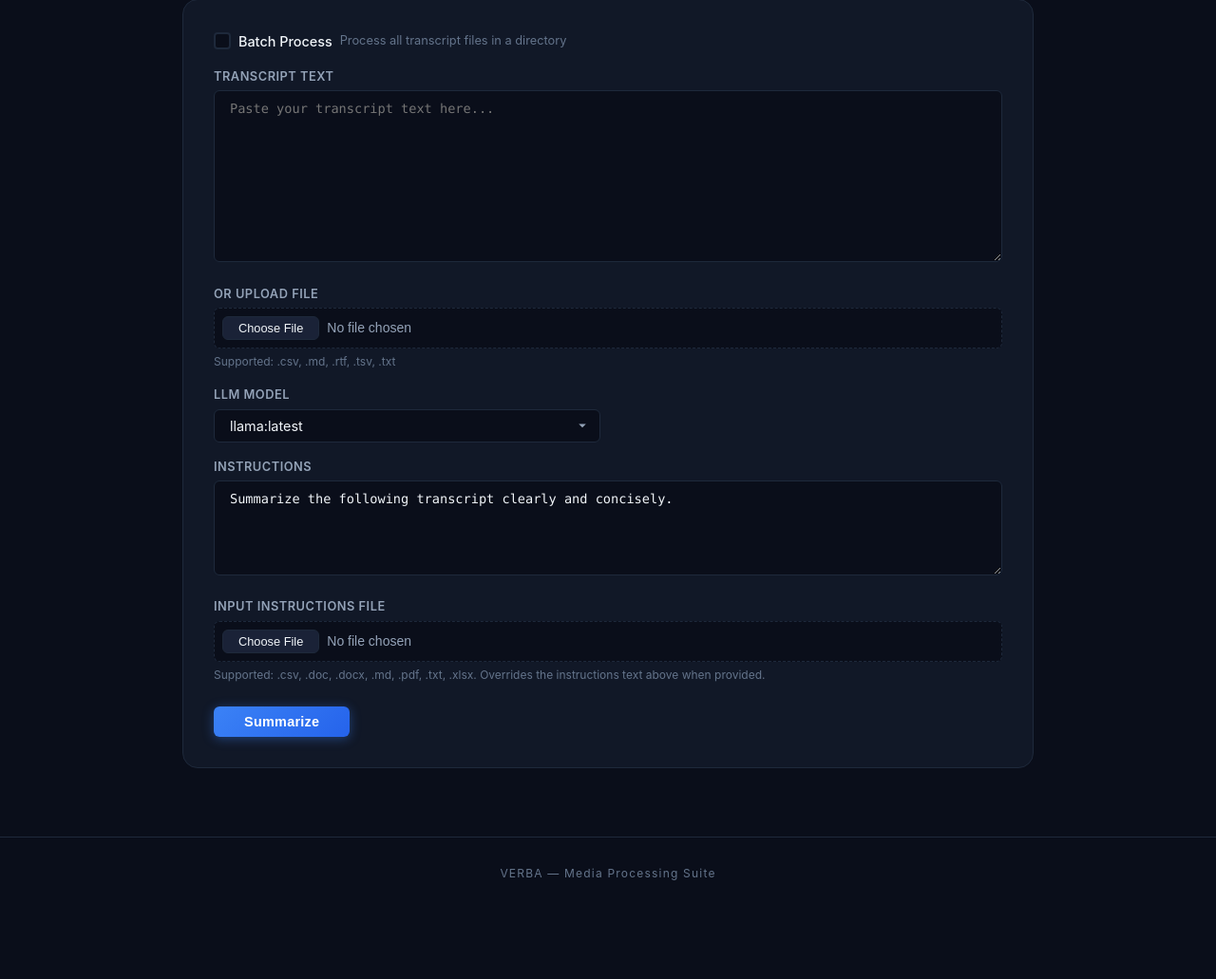
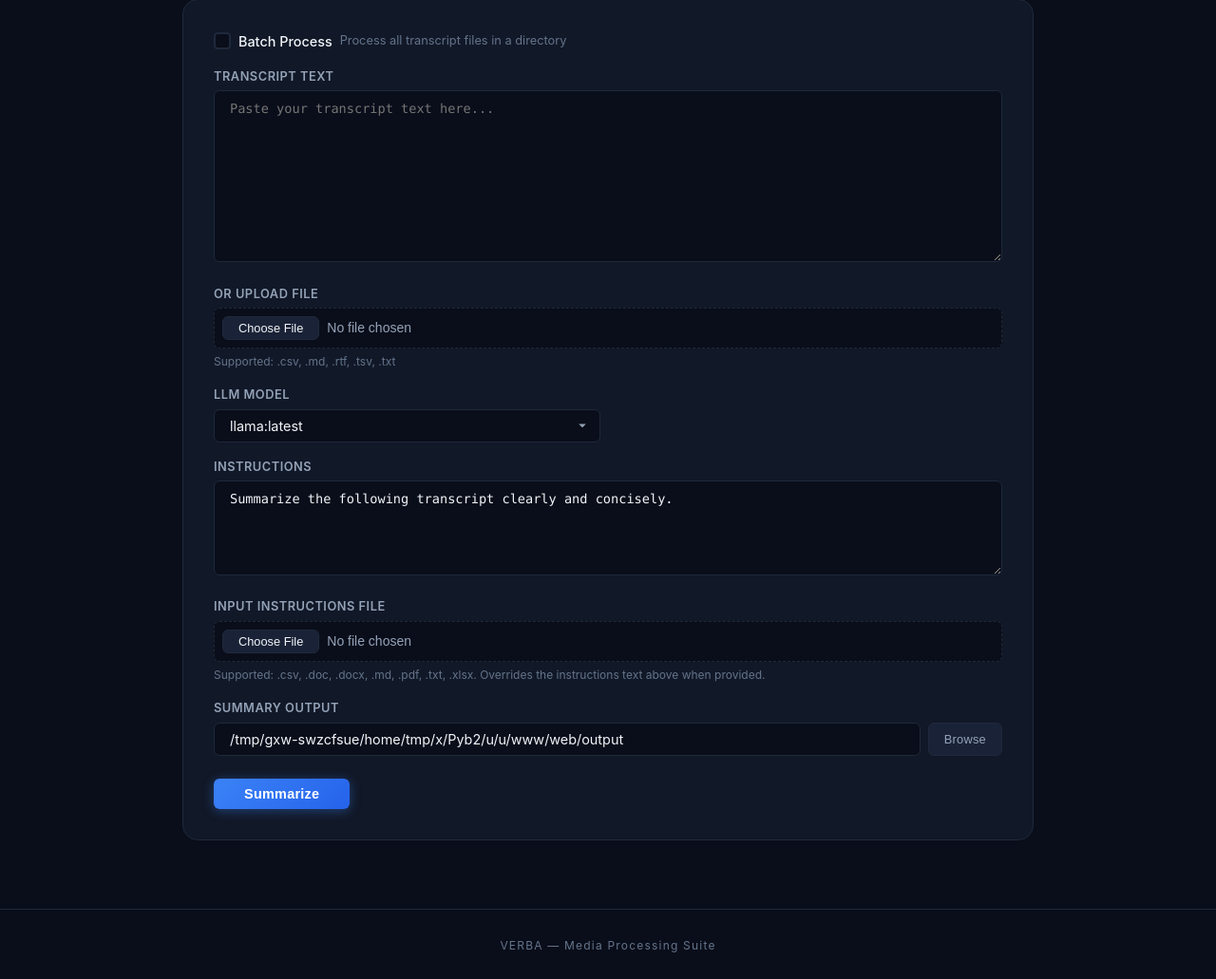
Before and after one commit to GunnyMarc/verba, a FastAPI app: page /transtr in a window 1280 px wide. Shown: the part 242-1273 px from the top of the page at 95% size. Before the commit the page ends 1169 px from the top, so only its background shows below. Run offline with FastAPI, Linux system fonts and the light colour scheme; some libraries are stand-ins or nearby versions.

Commit message:
Updated summarize

```diff
--- a/web/routes/transtr_routes.py
+++ b/web/routes/transtr_routes.py
@@ -91,11 +91,14 @@ async def transtr_process(
     instructions_file: UploadFile = File(None),
     batch_process: str = Form(""),
     input_dir: str = Form(""),
+    output_dir: str = Form(""),
 ):
     templates = request.app.state.templates
     settings = request.app.state.settings
     job_manager = request.app.state.job_manager
     executor = request.app.state.executor
+    resolved_output = Path(output_dir) if output_dir else Path(settings.summary_output_dir)
+    resolved_output.mkdir(parents=True, exist_ok=True)
 
     job_settings = {
         "model": model,
@@ -138,7 +141,7 @@ async def transtr_process(
                 "error": f"No transcript files found in {resolved_input} directory.",
             })
         job = job_manager.create_job("transtr", f"Batch ({len(texts)} files)", job_settings)
-        executor.submit(TranstrAdapter.run_batch, job, texts, default_instructions, job_settings)
+        executor.submit(TranstrAdapter.run_batch, job, texts, default_instructions, job_settings, str(resolved_output))
         return templates.TemplateResponse("partials/progress.html", {
             "request": request,
             "job_id": job.id,
@@ -167,7 +170,7 @@ async def transtr_process(
         })
 
     job = job_manager.create_job("transtr", filename, job_settings)
-    executor.submit(TranstrAdapter.run, job, input_text, default_instructions, job_settings)
+    executor.submit(TranstrAdapter.run, job, input_text, default_instructions, job_settings, str(resolved_output), filename)
 
     return templates.TemplateResponse("partials/progress.html", {
         "request": request,
--- a/web/templates/transtr.html
+++ b/web/templates/transtr.html
@@ -79,6 +79,19 @@
             <span class="form-hint">Supported: {{ instructions_formats }}. Overrides the instructions text above when provided.</span>
         </div>
 
+        <div class="form-row">
+            <label class="form-label" for="output_dir">Summary Output</label>
+            <div class="input-with-browse">
+                <input type="text" id="output_dir" name="output_dir"
+                       value="{{ settings.summary_output_dir }}"
+                       class="form-input">
+                <button type="button" class="btn btn--browse"
+                        onclick="document.getElementById('browse-modal').style.display='flex'; htmx.ajax('GET', '/transtr/browse?path=' + encodeURIComponent(document.getElementById('output_dir').value) + '&target=output_dir', '#browse-modal-content')">
+                    Browse
+                </button>
+            </div>
+        </div>
+
         <div class="form-actions">
             <button type="submit" class="btn btn--primary">
                 <span class="btn-text">Summarize</span>
```
Also changed, not shown: web/adapters/transtr_adapter.py (+17 -2 lines).
